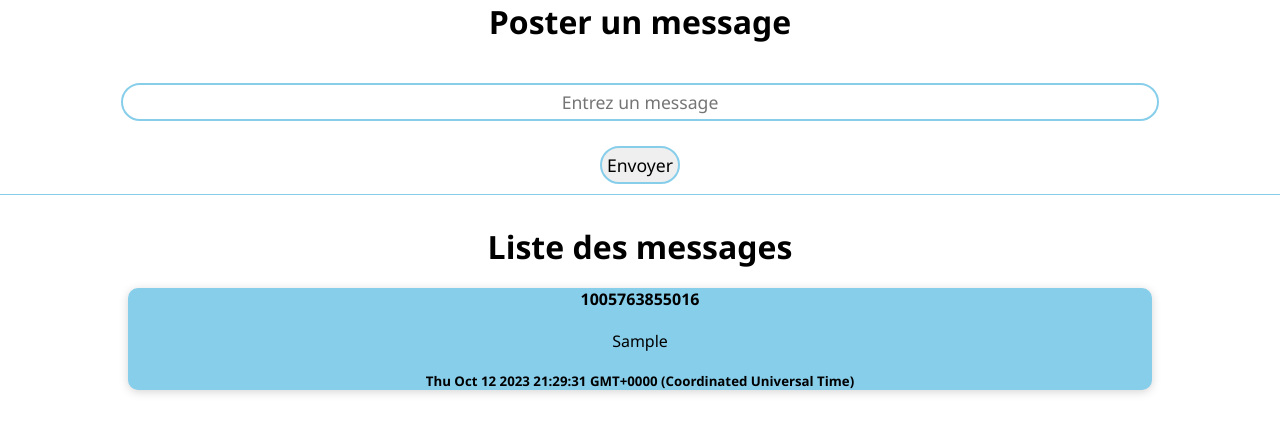
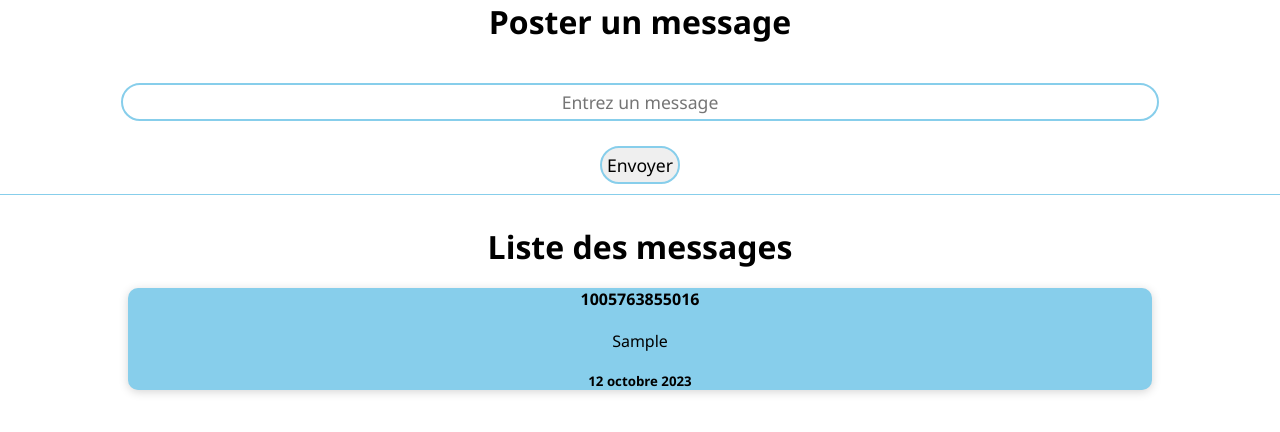
Before and after one commit to Victor-DM18/Exo_TypeScript, a React (Create React App) app in the folder typescript-react/: page / in a window 1280 px wide. Both pictures are taken after typing "Sample" into the empty fields and a click on the input "Envoyer". Shown: the top 432 px of the page. Built offline with nearby package versions, Linux system fonts and the light colour scheme.

Commit message:
feat : date format

```diff
--- a/typescript-react/src/App.tsx
+++ b/typescript-react/src/App.tsx
@@ -1,5 +1,5 @@
 import { useRef, useState } from "react";
-import { MessageInt } from './components/Model';
+import { MessageInt } from './model';
 import Message from './components/Message';
 
 const App = () => {
@@ -13,7 +13,7 @@ const App = () => {
       const mess: MessageInt = {
         id: Math.round(Math.random() * Date.now()),
         message: inputMessage.current.value,
-        date : new Date(Date.now())
+        date : Date.now()
       }
       setMessageData((prevDate) => [...prevDate, mess])
     }
--- a/typescript-react/src/components/Message.tsx
+++ b/typescript-react/src/components/Message.tsx
@@ -1,4 +1,4 @@
-import { MessageInt } from "./Model";
+import { MessageInt } from "../model";
 import React from 'react';
 
 type Props = {
@@ -7,12 +7,17 @@ type Props = {
   setMessageData :React.Dispatch<React.SetStateAction<MessageInt[]>>
 }
 
-const Message = ({mess, messageData, setMessageData} : Props ) => {
+const Message = ({ mess, messageData, setMessageData }: Props) => {
+
+  const dateFormater = (date : number) => {
+    return new Date(date).toLocaleDateString("fr-FR", {day : "numeric", month: "long", year:"numeric"})
+  }
+
   return (
     <div className="message-container">
-      <h4>{mess.id}</h4>
+      <h4>{mess.id} </h4>
       <p>{mess.message}</p>
-      <h5>{mess.date.toString()}</h5>
+      <h5>{dateFormater(mess.date) }</h5>
     </div>
   );
 };
--- a/typescript-react/src/components/Model.tsx
+++ b/typescript-react/src/model.tsx
@@ -1,5 +1,5 @@
 export interface MessageInt {
   id: number,
   message: string,
-  date : Date
+  date : number
 }
```
